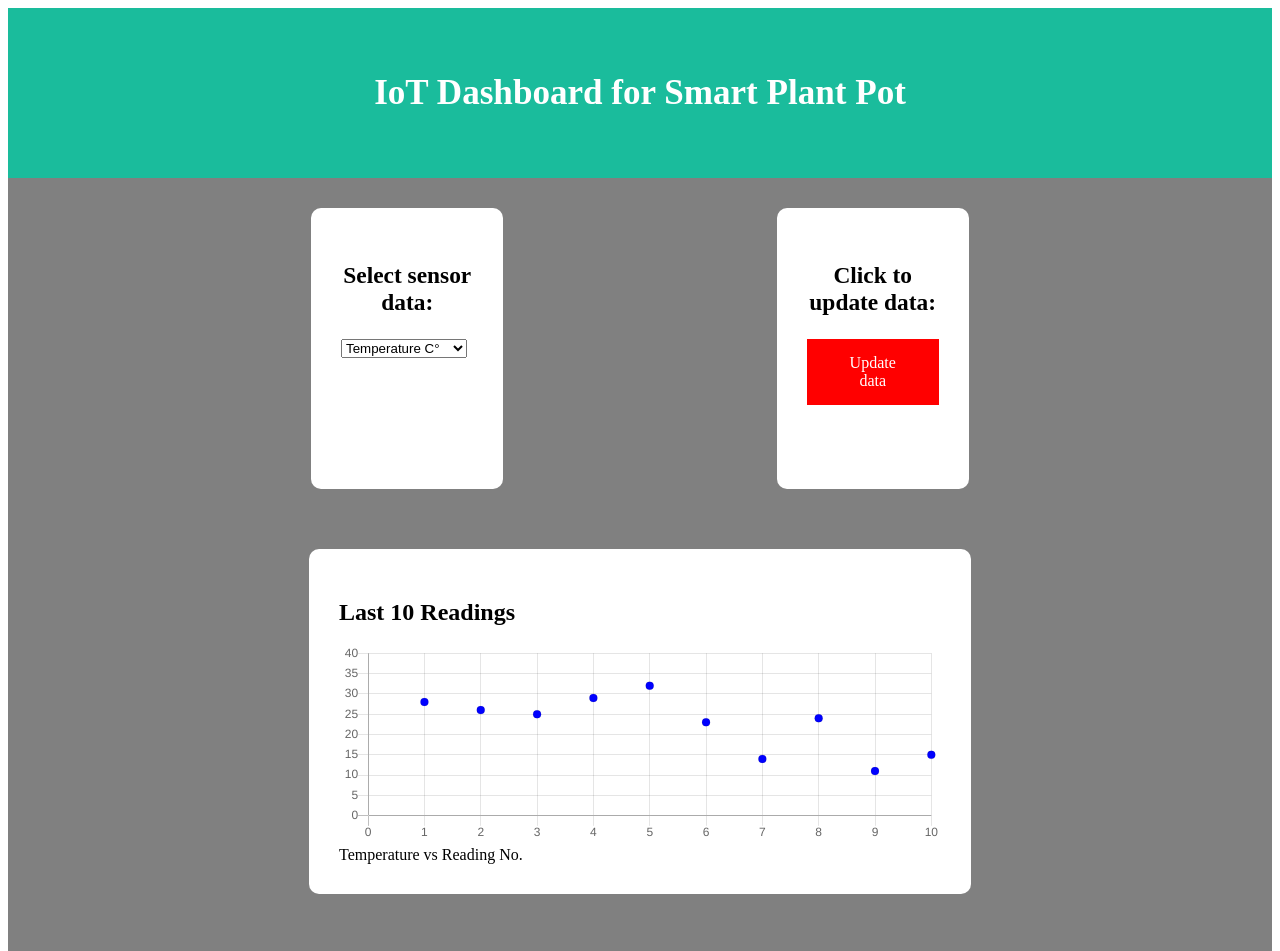
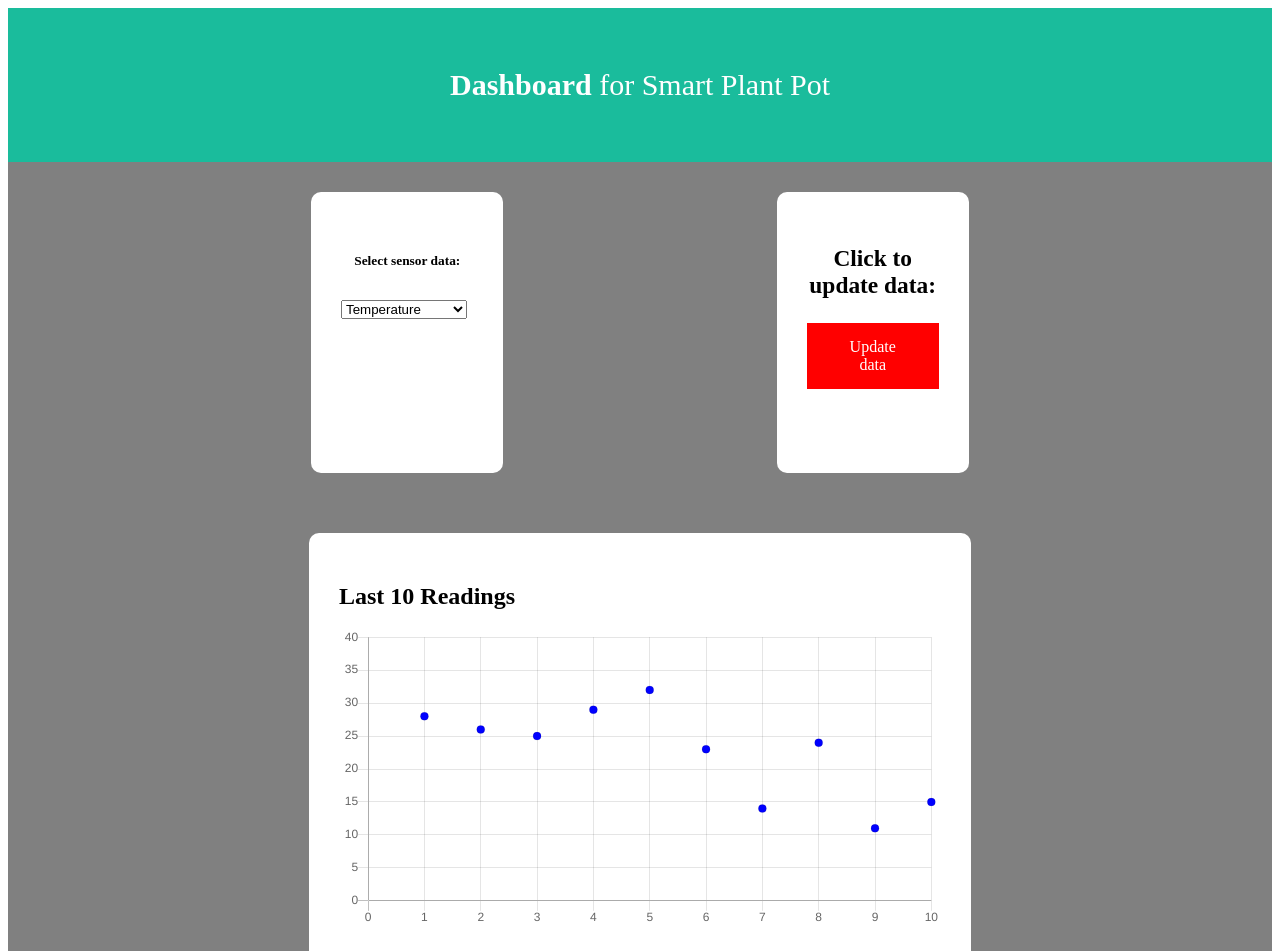
Before and after one commit to Arnav33R/IoT-Dashboard, a website built with Parcel: page index.html in a window 1280 px wide. Shown: the top 951 px of the page. Built offline with nearby package versions, Linux system fonts and the light colour scheme.

Commit message:
Update index.html

```diff
--- a/index.html
+++ b/index.html
@@ -9,20 +9,19 @@
 
   <body>
     <div class="header">
-      <h3>IoT Dashboard for Smart Plant Pot</h3>
+      <p><b>Dashboard</b> for Smart Plant Pot</p>
     </div>
 
     <div class="container">
       <div class="row">
         <div class="item" id="1">
           <label for="selected-sensor" class="label"
-            ><h3>Select sensor data:</h3></label
+            ><h6>Select sensor data:</h6></label
           >
 
           <div class="select">
             <select id="selected-sensor">
-              <option value="temperaturec">Temperature C°</option>
-              <option value="temperaturef">Temperature F°</option>
+              <option value="temperature">Temperature</option>
               <option value="humidity">Relative Humidity</option>
               <option value="light">Light Intensity</option>
               <option value="moisture">Soil Moisture</option>
@@ -42,14 +41,17 @@
         <div class="longItem">
           <h2>Last 10 Readings</h2>
           <!-- Making charts directly accessible is usually incredibly difficult. Since this one is simple (just two axes, one data stream, no interactivity), it can be hidden (`aria-hidden="true"`) and its data made available in the following <table>. -->
-          <canvas id="liveChart" height="100px" aria-hidden="true"></canvas>
-
+          <canvas id="liveChart"></canvas>
           <!-- Charts are just visualizations of tabular data, so presenting that data in <table>s is easy. By default, tables are really easy for screen reader users to navigate thanks to specialized key commands, so we get some free functionality by using them! -->
-          <div id="sensor-data" class="visually-hidden">
-            <caption>
-              Temperature vs Reading No.
-            </caption>
-            <!-- Captions help contextualize data, especially in a case like this where the only other textual info is the h2 above -->
+          <div id="chart">
+            <!-- chart code here -->
+            <div id="select2-container" style="display: none;">
+            <label for="unit">Unit:</label>
+            <select id="unit">
+              <option value="celsius">Celsius</option>
+              <option value="fahrenheit">Fahrenheit</option>
+            </select>
+          </div>
           </div>
         </div>
       </div>
```
